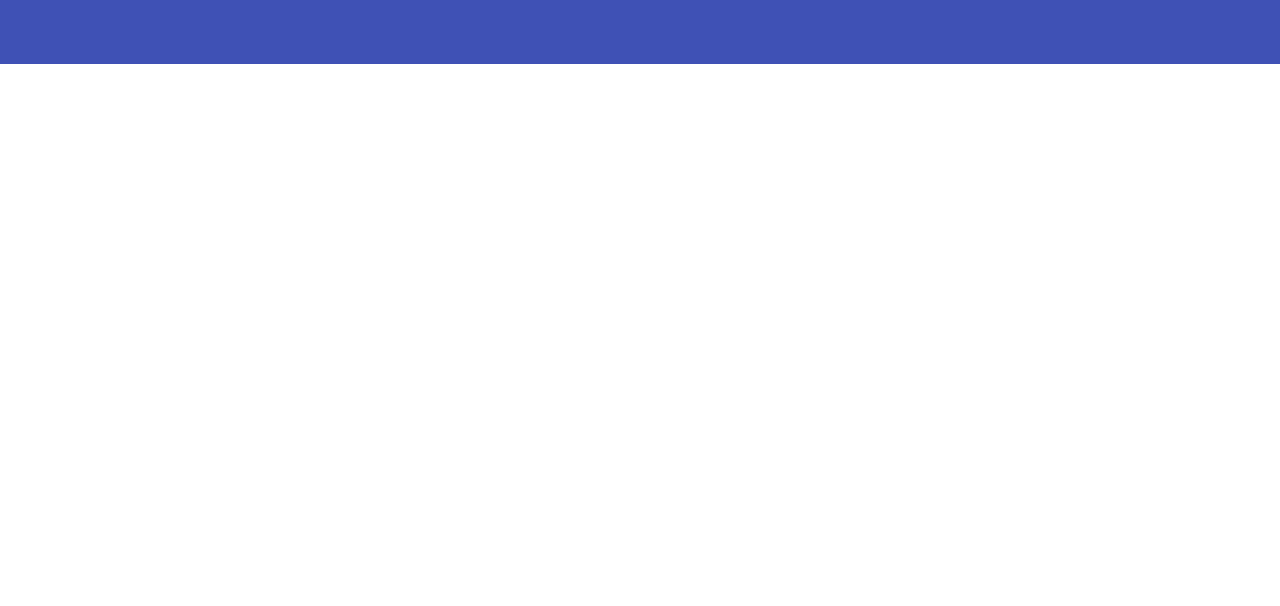
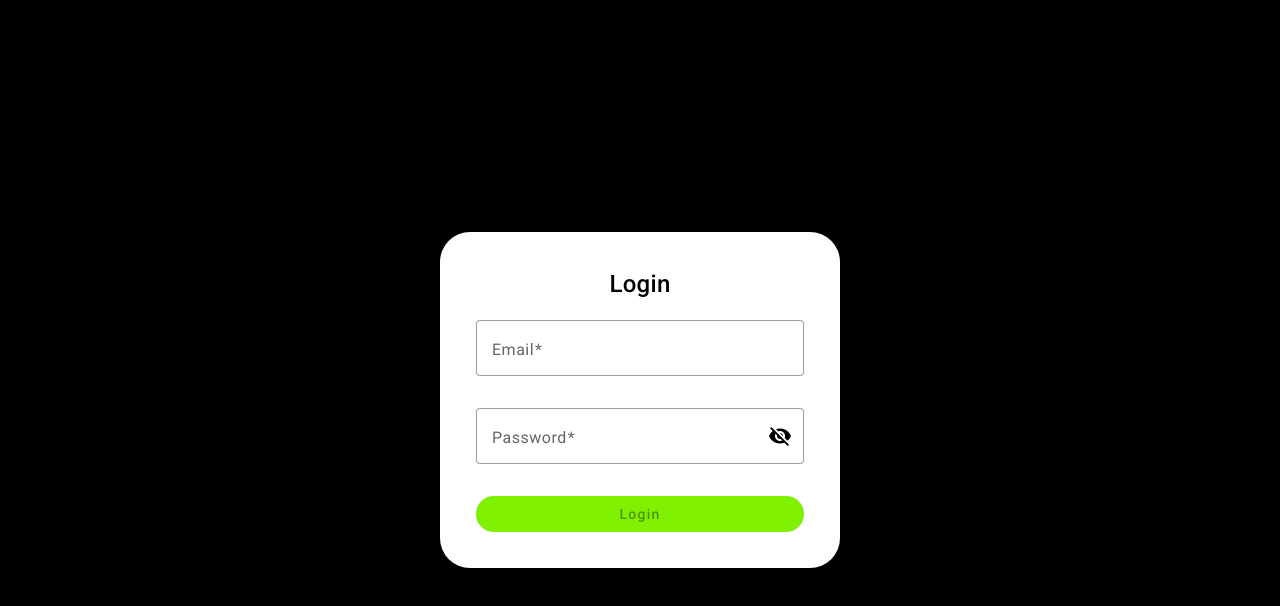
Before and after one commit to programtiago/fullstack-app, an Angular app in the folder frontend/: page / in a window 1280 px wide. Shown: the top 606 px of the page. Built offline with nearby package versions, Linux system fonts and the light colour scheme.

Commit message:
Angular Material Modules updated

```diff
--- a/frontend/src/app/app-routing.module.ts
+++ b/frontend/src/app/app-routing.module.ts
@@ -3,8 +3,8 @@ import { RouterModule, Routes } from '@angular/router';
 import { LoginComponent } from './components/login/login.component';
 
 const routes: Routes = [
-  {path: "", component: LoginComponent},
-  {path: "login", component: LoginComponent}
+  { path: '', component: LoginComponent},
+  { path: 'login', component: LoginComponent},
 ];
 
 @NgModule({
--- a/frontend/src/app/app.component.html
+++ b/frontend/src/app/app.component.html
@@ -1,2 +1 @@
-<mat-toolbar color="primary">
-</mat-toolbar>
+<router-outlet></router-outlet>
--- a/frontend/src/app/app.module.ts
+++ b/frontend/src/app/app.module.ts
@@ -8,6 +8,7 @@ import { provideAnimationsAsync } from '@angular/platform-browser/animations/asy
 import { MaterialModule } from './material/MaterialModule';
 import { LoginComponent } from './components/login/login.component';
 import { FormsModule, ReactiveFormsModule } from '@angular/forms';
+import  { HttpClientModule } from '@angular/common/http';
 
 @NgModule({
   declarations: [
@@ -19,7 +20,8 @@ import { FormsModule, ReactiveFormsModule } from '@angular/forms';
     AppRoutingModule,
     MaterialModule,
     ReactiveFormsModule,
-    FormsModule
+    FormsModule,
+    HttpClientModule
   ],
   providers: [
     provideAnimationsAsync()
--- a/frontend/src/app/auth/auth.service.ts
+++ b/frontend/src/app/auth/auth.service.ts
@@ -1,6 +1,6 @@
 import { Injectable } from '@angular/core';
 
-import { HttpClient} from '@angular/common/http';
+import { HttpClient } from '@angular/common/http';
 import { Observable } from 'rxjs';
 
 const BASE_URL = "api/v1"
```
Also changed, not shown: frontend/src/app/material/MaterialModule.ts (+8 -2 lines).
